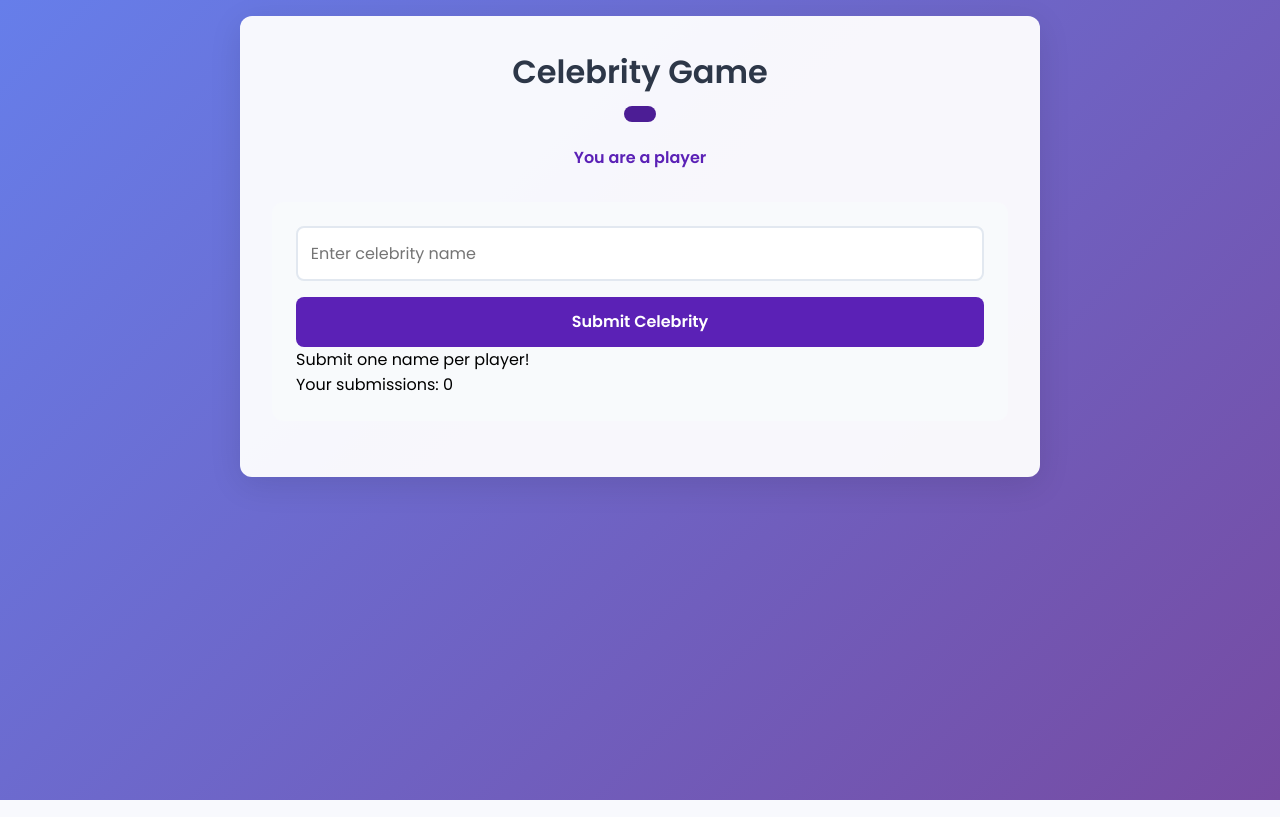
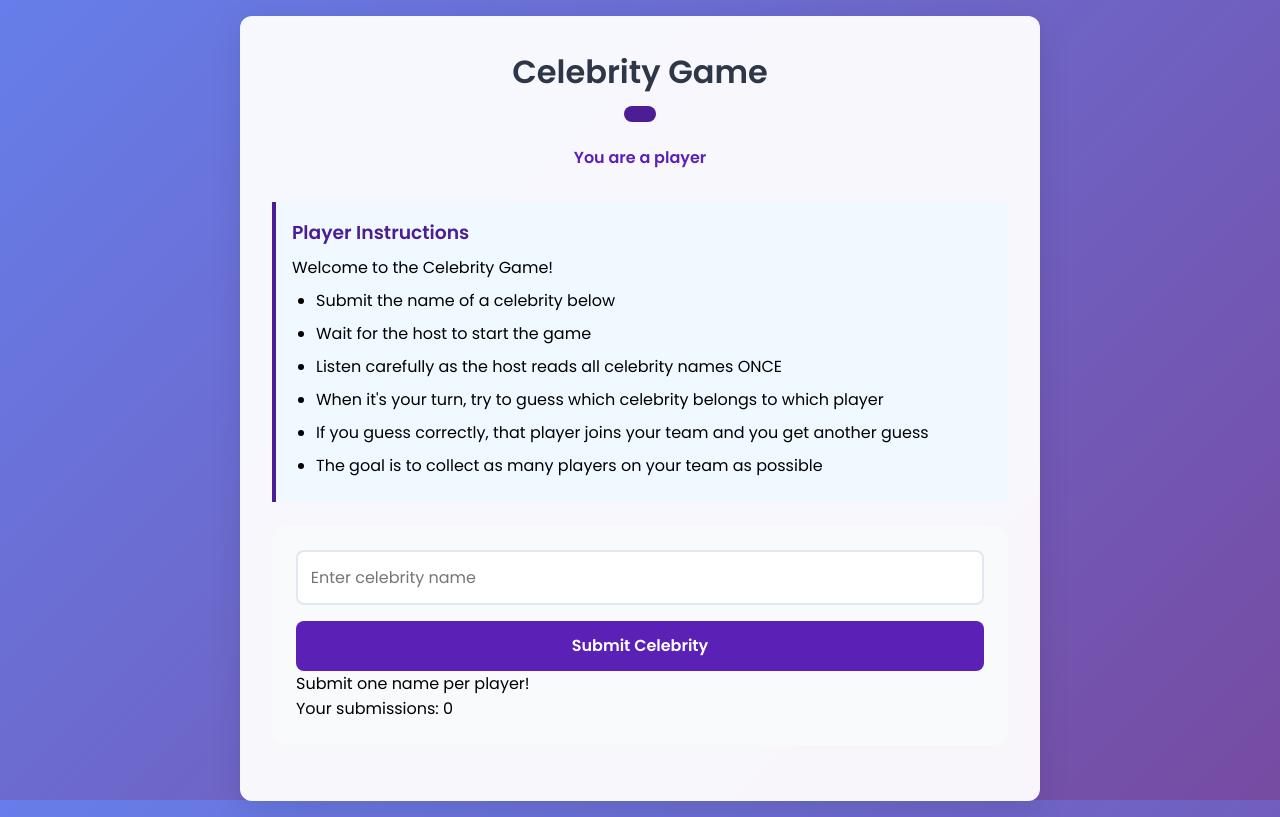
Before and after one commit to neldien/celebritygame, a Flask app: template templates/game.html in a window 1280 px wide. Run offline with Flask 3, Linux system fonts and the light colour scheme; the template is opened without the code that fills it, so the values that code supplies are empty; some libraries are stand-ins or nearby versions.

Commit message:
updating instructions

```diff
--- a/templates/game.html
+++ b/templates/game.html
@@ -165,6 +165,28 @@
             box-shadow: 0 2px 4px rgba(0, 0, 0, 0.05);
         }
 
+        .instructions {
+            background: #f0f9ff;
+            border-left: 4px solid var(--primary-color);
+            padding: 1rem;
+            margin-bottom: 1.5rem;
+            border-radius: 0 calc(var(--border-radius) - 4px) calc(var(--border-radius) - 4px) 0;
+        }
+
+        .instructions h3 {
+            color: var(--primary-color);
+            margin-bottom: 0.5rem;
+        }
+
+        .instructions ul {
+            padding-left: 1.5rem;
+            margin-top: 0.5rem;
+        }
+
+        .instructions li {
+            margin-bottom: 0.5rem;
+        }
+
         @media (hover: hover) {
             button:hover {
                 transform: translateY(-2px);
@@ -222,6 +244,20 @@
         </div>
 
         <div id="host-controls" class="host-only">
+            <div class="instructions">
+                <h3>Host Instructions</h3>
+                <p>As the host, you'll guide the game:</p>
+                <ul>
+                    <li>Wait for all players to submit their celebrity names</li>
+                    <li>Submit your own celebrity name(s)</li>
+                    <li>When everyone is ready, click "Start Game"</li>
+                    <li>Read all the celebrity names out loud ONCE (and only once!)</li>
+                    <li>After reading, click "Hide Names" and participate as a player</li>
+                    <li>Players take turns guessing which celebrity belongs to which player</li>
+                    <li>If a player guesses correctly, the named player joins their team and they get another guess</li>
+                </ul>
+            </div>
+
             <div class="game-section">
                 <div class="stats">
                     <div class="stat-item">
@@ -248,6 +284,19 @@
         </div>
 
         <div id="player-input" class="guest-only">
+            <div class="instructions">
+                <h3>Player Instructions</h3>
+                <p>Welcome to the Celebrity Game!</p>
+                <ul>
+                    <li>Submit the name of a celebrity below</li>
+                    <li>Wait for the host to start the game</li>
+                    <li>Listen carefully as the host reads all celebrity names ONCE</li>
+                    <li>When it's your turn, try to guess which celebrity belongs to which player</li>
+                    <li>If you guess correctly, that player joins your team and you get another guess</li>
+                    <li>The goal is to collect as many players on your team as possible</li>
+                </ul>
+            </div>
+
             <div class="game-section">
                 <div id="submission-form">
                     <input type="text" id="celebrity-name-guest" placeholder="Enter celebrity name">
@@ -262,7 +311,18 @@
         </div>
 
         <div id="game-started-message" style="display: none;">
-            Game has started, good luck!
+            <p>Game has started, good luck!</p>
+            <div class="instructions" style="margin-top: 1rem;">
+                <h3>How to Play</h3>
+                <ul>
+                    <li>Remember the celebrity names that were read</li>
+                    <li>Take turns guessing which player submitted which celebrity</li>
+                    <li>If you guess correctly, that player joins your team and you get another guess</li>
+                    <li>If you guess incorrectly, the next player takes their turn</li>
+                    <li>The game ends when all celebrities have been correctly guessed</li>
+                    <li>The player with the most team members wins!</li>
+                </ul>
+            </div>
         </div>
     </div>
 
```
